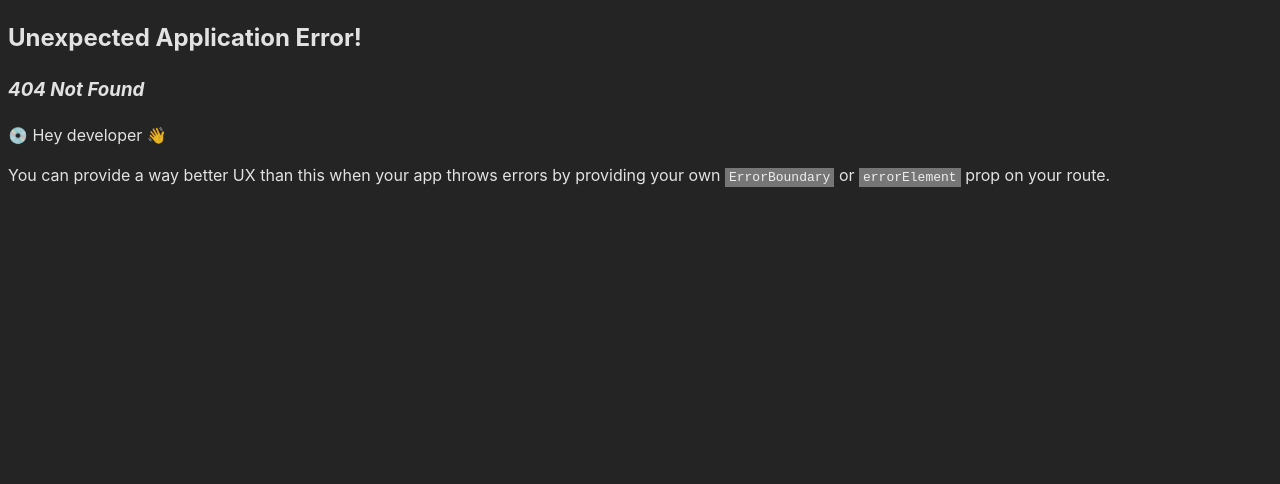
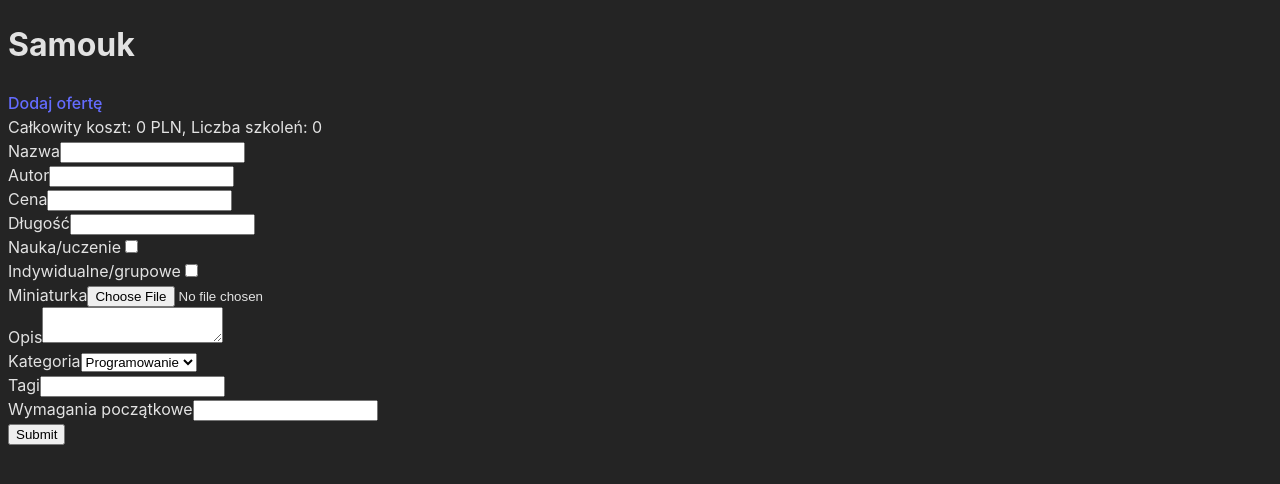
Before and after one commit to pawelkonior/samouk_, a React (Vite) app: page /add-offer in a window 1280 px wide. Before the commit this address had no page. Shown: the top 484 px of the page. Built offline with nearby package versions, Linux system fonts and the light colour scheme.

Commit message:
form add offer

```diff
--- a/fake_api/db.json
+++ b/fake_api/db.json
@@ -4,7 +4,7 @@
       "id": 1,
       "title": "Szybki Start z Asynchronicznym JavaScriptem",
       "author": "Maria S.",
-      "price": 4.0,
+      "price": 4,
       "description": "Ten kurs jest idealny dla początkujących programistów JavaScript, którzy chcą zrozumieć, jak działa asynchroniczność w JS. Nauczysz się tworzyć skuteczne asynchroniczne funkcje i unikać pułapek związanych z wykonywaniem operacji w tle.",
       "prerequisites": [
         "Podstawy JavaScript",
@@ -72,7 +72,7 @@
       "id": 4,
       "title": "Mistrzostwo w JavaScript Asynchroniczny",
       "author": "Piotr M.",
-      "price": 6.0,
+      "price": 6,
       "description": "Ten zaawansowany kurs JavaScript pomoże Ci opanować asynchroniczność na poziomie mistrza. Poznasz zaawansowane techniki, takie jak generatory i obsługa błędów w asynchronicznym kodzie. Przygotuj się do rozwiązywania najtrudniejszych problemów.",
       "prerequisites": [
         "Bardzo dobra znajomość JavaScript"
@@ -111,6 +111,30 @@
       "voters": 0,
       "thumbnail": "link do obrazka",
       "isGroup": true
+    },
+    {
+      "title": "dds",
+      "author": "sdsd",
+      "price": 2,
+      "duration": 3,
+      "isTeach": true,
+      "thumbnail": {
+        "0": {}
+      },
+      "isGroup": false,
+      "description": "eeqrtger",
+      "category": "Wędkarstwo",
+      "tags": [
+        "ewew",
+        "ewwe",
+        "weewe"
+      ],
+      "prerequisites": [
+        ""
+      ],
+      "rating": 0,
+      "voters": 0,
+      "id": 6
     }
   ]
 }
--- a/package.json
+++ b/package.json
@@ -14,6 +14,7 @@
     "axios": "^1.5.0",
     "react": "^18.2.0",
     "react-dom": "^18.2.0",
+    "react-hook-form": "^7.46.2",
     "react-router-dom": "^6.16.0"
   },
   "devDependencies": {
--- a/src/components/layout/Layout.jsx
+++ b/src/components/layout/Layout.jsx
@@ -1,10 +1,11 @@
-import {Outlet} from "react-router-dom";
+import {Link, Outlet} from "react-router-dom";
 import Cart from "../cart/Cart.jsx";
 
 function Layout() {
     return (
         <div>
             <h1>Samouk</h1>
+            <Link to='/add-offer'>Dodaj ofertę</Link>
             <div><Cart /></div>
             <Outlet/>
         </div>
--- /dev/null
+++ b/src/components/offers/AddOffer.jsx
@@ -0,0 +1,94 @@
+import {useForm} from "react-hook-form";
+import axios from "axios";
+
+function AddOffer() {
+    const {
+        register,
+        handleSubmit,
+        formState: {errors},
+    } = useForm()
+
+    const onSubmit = (data) => sendData(data)
+
+    async function sendData(data) {
+        const updatedData = {
+            ...data,
+            rating: 0,
+            voters: 0,
+            prerequisites: data.prerequisites.split(' '),
+            tags: data.tags.split(' '),
+            price: parseFloat(data.price),
+            duration: parseFloat(data.duration),
+            thumbnail: data.thumbnail[0].name
+        }
+
+        return axios.post('/api/v1/offers', updatedData);
+    }
+
+    return (
+        <form onSubmit={handleSubmit(onSubmit)}>
+            <div>
+                <label htmlFor="title">Nazwa</label>
+                <input {...register("title")} id='title'/>
+            </div>
+
+            <div>
+                <label htmlFor="author">Autor</label>
+                <input {...register("author")} id="author"/>
+            </div>
+
+            <div>
+                <label htmlFor="price">Cena</label>
+                <input {...register("price")} type="number" id="price"/>
+            </div>
+
+            <div>
+                <label htmlFor="duration">Długość</label>
+                <input {...register("duration")} id="duration" type="number"/>
+            </div>
+
+            <div>
+                <label htmlFor="isTeach">Nauka/uczenie</label>
+                <input {...register("isTeach")} id="isTeach" type="checkbox"/>
+            </div>
+
+            <div>
+                <label htmlFor="isGroup">Indywidualne/grupowe</label>
+                <input {...register("isGroup")} id="isGroup" type="checkbox"/>
+            </div>
+
+            <div>
+                <label htmlFor="thumbnail">Miniaturka</label>
+                <input {...register("thumbnail")} id="thumbnail" type="file"/>
+            </div>
+
+            <div>
+                <label htmlFor="description">Opis</label>
+                <textarea {...register("description")} id="description"/>
+            </div>
+
+            <div>
+                <label htmlFor="category">Kategoria</label>
+                <select {...register("category")} id="category">
+                    <option>Programowanie</option>
+                    <option>Wędkarstwo</option>
+                </select>
+            </div>
+
+            <div>
+                <label htmlFor="tags">Tagi</label>
+                <input {...register("tags")} id="tags"/>
+            </div>
+
+            <div>
+                <label htmlFor="prerequisites">Wymagania początkowe</label>
+                <input {...register("prerequisites")} id="prerequisites"/>
+            </div>
+
+            {errors.exampleRequired && <span>This field is required</span>}
+            <input type="submit"/>
+        </form>
+    )
+}
+
+export default AddOffer;
--- a/src/router.jsx
+++ b/src/router.jsx
@@ -2,6 +2,7 @@ import {createBrowserRouter} from "react-router-dom";
 import Search from "./components/search/Search.jsx";
 import Layout from "./components/layout/Layout.jsx";
 import OfferDetails from "./components/offers/OfferDetails.jsx";
+import AddOffer from "./components/offers/AddOffer.jsx";
 
 export const router = createBrowserRouter([
     {
@@ -15,6 +16,10 @@ export const router = createBrowserRouter([
             {
                 path: "/offer/:offerId",
                 element: <OfferDetails/>
+            },
+            {
+                path: "/add-offer",
+                element: <AddOffer/>
             }
         ]
     },
```
Also changed, not shown: 1 other file (tests, documents, lock files or other folders).
